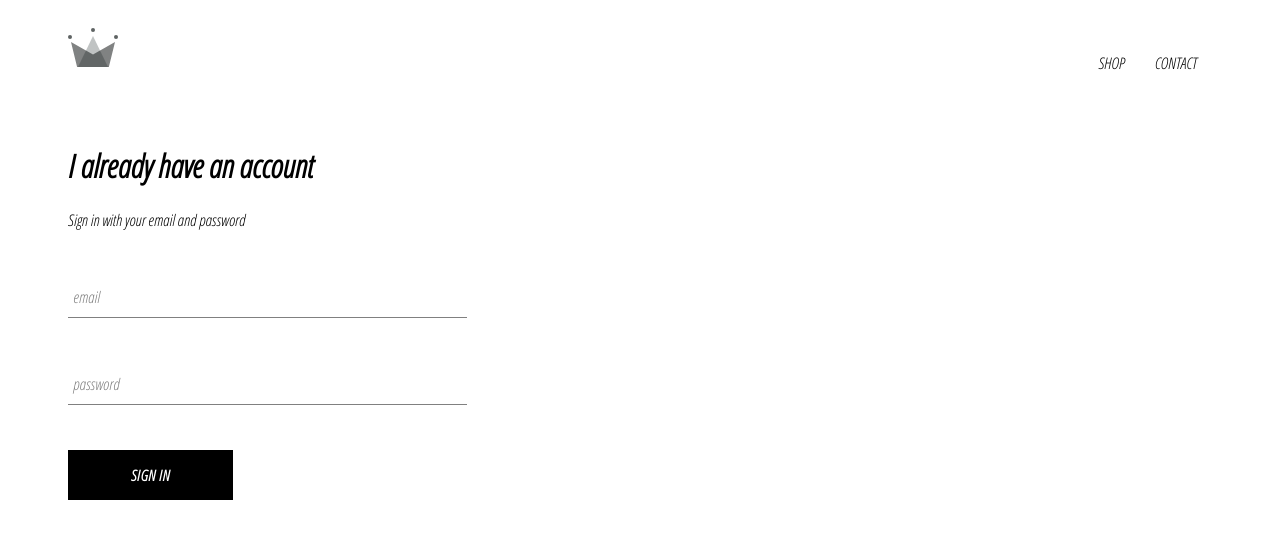
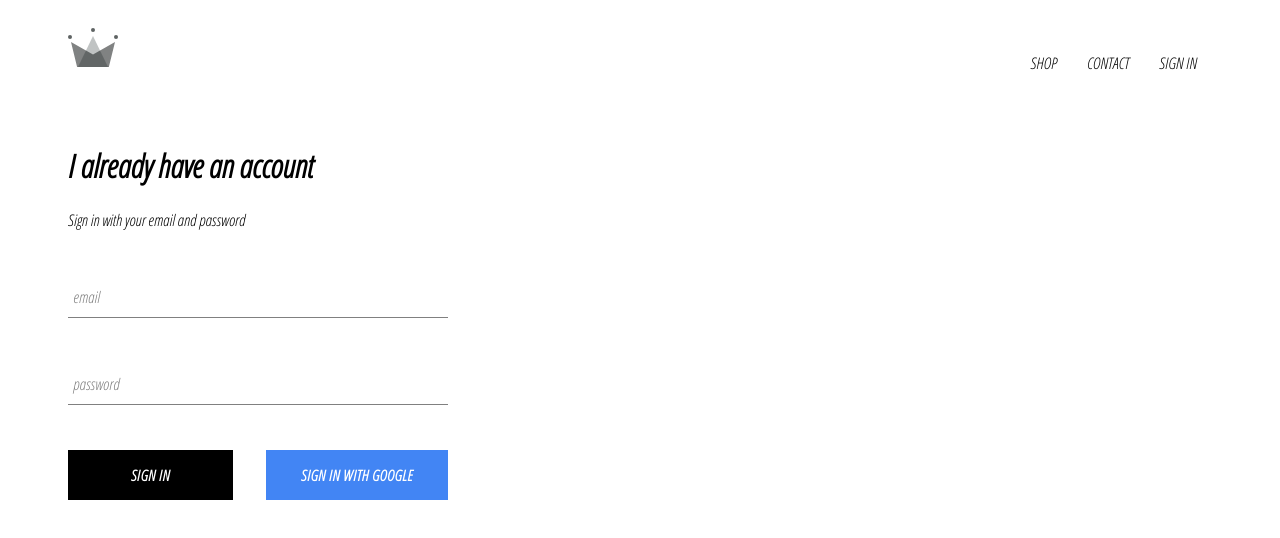
Before and after one commit to srushtee/Ecommerce, a React (Create React App) app: page /signin in a window 1280 px wide. Shown: the top 538 px of the page. Built offline with nearby package versions, Linux system fonts and the light colour scheme; no server answers.

Commit message:
adding google authentication to the project with custom google button and styles added

```diff
--- a/package.json
+++ b/package.json
@@ -6,6 +6,7 @@
     "@testing-library/jest-dom": "^4.2.4",
     "@testing-library/react": "^9.3.2",
     "@testing-library/user-event": "^7.1.2",
+    "firebase": "^7.19.1",
     "node-sass": "^4.14.1",
     "react": "^16.13.1",
     "react-dom": "^16.13.1",
--- a/src/App.css
+++ b/src/App.css
@@ -7,3 +7,7 @@
   text-decoration: none;
   color: black;
 }
+
+* {
+  box-sizing: border-box;
+}
--- a/src/App.js
+++ b/src/App.js
@@ -7,11 +7,29 @@
 import Shop from './Pages/ShopPage/Shop'
 import HeaderComponent from './Components/HeaderComponent/HeaderComponent'
 import SignInAndSignUp from './Pages/SignInAndSignUp/SignInAndSignUp'
+import { auth } from './Firebase/firebase.utils'
 
 const App = () => {
+
+  const [currentUser, setCurrentUser] = React.useState(null)
+
+  const unsubscribeFromAuth = () => {};
+
+  React.useEffect(() => {
+    auth.onAuthStateChanged(user => {
+      setCurrentUser(user)
+      console.log(user);
+    })
+   } )
+
+   React.useEffect(() => {
+    unsubscribeFromAuth();
+   } )
+
+
   return (
     <div className="App">
-    <HeaderComponent/>
+    <HeaderComponent currentUser = {currentUser}/>
     <Switch>
         <Route exact path='/' component = {HomePage} />
         <Route exact path='/shop' component = {Shop} />
--- a/src/Components/CustomButton/CustomButton.js
+++ b/src/Components/CustomButton/CustomButton.js
@@ -1,9 +1,9 @@
 import React from 'react'
 import './custombutton.scss'
 
-const CustomButton = ({children, ...otherProps}) => {
+const CustomButton = ({children, isGoogleSignIn, ...otherProps}) => {
     return (
-        <button className="custom-button" {...otherProps}>
+        <button className={`${isGoogleSignIn ? 'google-sign-in': ''} custom-button`} {...otherProps}>
             {children}
         </button>
     )
--- a/src/Components/CustomButton/custombutton.scss
+++ b/src/Components/CustomButton/custombutton.scss
@@ -19,4 +19,14 @@
       color: black;
       border: 1px solid black;
     }
+
+    &.google-sign-in {
+      background-color: #4285f4;
+      color: white;
+    }
+
+    &:hover {
+      background-color: #357ae8;
+      border: none;
+    }
   }
--- a/src/Components/HeaderComponent/HeaderComponent.js
+++ b/src/Components/HeaderComponent/HeaderComponent.js
@@ -2,20 +2,27 @@
 import {Link} from 'react-router-dom'
 import './headerComponent.scss'
 import {ReactComponent as Logo} from '../../Assets/crown.svg'
+import { auth } from '../../Firebase/firebase.utils'
 
-const HeaderComponent = () => {
+const HeaderComponent = ({ currentUser}) => {
     return (
         <div className="header">
             <Link to="/">
                 <Logo className="logo"/>
             </Link>
             <div className="options">
-            <div className="option" to='/shop'>
+            <Link className="option" to='/shop'>
                 SHOP
-            </div>
-            <div className="option" to='/shop'>
+            </Link>
+            <Link className="option" to='/shop'>
                 CONTACT
-            </div>
+            </Link>
+            {
+                currentUser ?
+                <div className='option' onClick={() => auth.signOut()}>SIGN OUT</div>
+                :
+                <Link className="option" to='/signIn'>SIGN IN</Link>
+            }
         </div>
         </div>
     )
--- a/src/Components/HeaderComponent/headerComponent.scss
+++ b/src/Components/HeaderComponent/headerComponent.scss
@@ -20,6 +20,7 @@
 
       .option {
         padding: 10px 15px;
+        cursor: pointer;
       }
     }
   }
--- a/src/Components/Sign_In/SignIn.js
+++ b/src/Components/Sign_In/SignIn.js
@@ -2,6 +2,7 @@
 import FormInput from '../FormInput/FormInput'
 import './signIn.scss'
 import CustomButton from '../CustomButton/CustomButton'
+import { signInWithGoogle } from '../../Firebase/firebase.utils'
 
 const SignIn = () => {
 
@@ -30,8 +31,12 @@
                 <FormInput name="email" type="email" value={email} onChange={handleEmail} label="email" required/>
 
                 <FormInput name="password" type="password" value={password} onChange={handlePassword} label="password" required/>
-
+                <div className="buttons">
                 <CustomButton type="submit">Sign In</CustomButton>
+                <CustomButton onClick={signInWithGoogle} isGoogleSignIn>
+                {' '}
+                Sign In with Google{' '}</CustomButton>
+                </div>
             </form>
         </div>
     )
--- a/src/Components/Sign_In/signIn.scss
+++ b/src/Components/Sign_In/signIn.scss
@@ -1,9 +1,14 @@
 .sign_in {
-    width: 30vw;
+    width: 380px;
     display: flex;
     flex-direction: column;
 
     .title {
         margin: 10px 0;
     }
+
+    .buttons {
+        display: flex;
+        justify-content: space-between;
+    }
 }
--- /dev/null
+++ b/src/Firebase/firebase.utils.js
@@ -0,0 +1,25 @@
+import firebase from 'firebase/app'
+import 'firebase/firestore'
+import 'firebase/auth'
+
+const firebaseConfig = {
+    apiKey: "AIzaSyDhVNiaHdsbNXlBIMq7XYrf9U53qP33CMQ",
+    authDomain: "ecommerce-e0b57.firebaseapp.com",
+    databaseURL: "https://ecommerce-e0b57.firebaseio.com",
+    projectId: "ecommerce-e0b57",
+    storageBucket: "ecommerce-e0b57.appspot.com",
+    messagingSenderId: "301217133456",
+    appId: "1:301217133456:web:6e3228d75f4bbad8693915",
+    measurementId: "G-NNDY9FCYLM"
+  };
+
+firebase.initializeApp(firebaseConfig)
+
+export const auth = firebase.auth();
+export const firestore = firebase.firestore();
+
+const provider = new firebase.auth.GoogleAuthProvider();
+provider.setCustomParameters({prompt: 'select_account'});
+export const signInWithGoogle = () => auth.signInWithPopup(provider)
+
+export default firebase;
```
Also changed, not shown: 1 other file (tests, documents, lock files or other folders).
